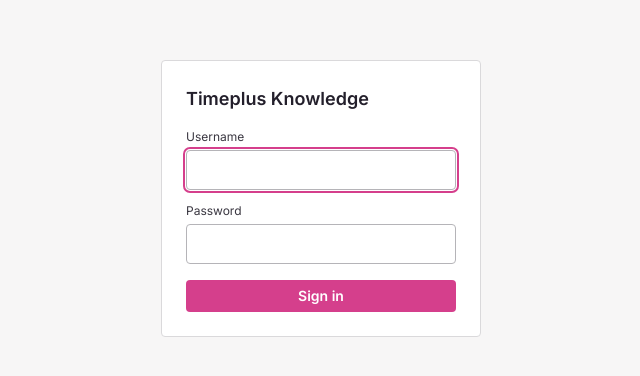
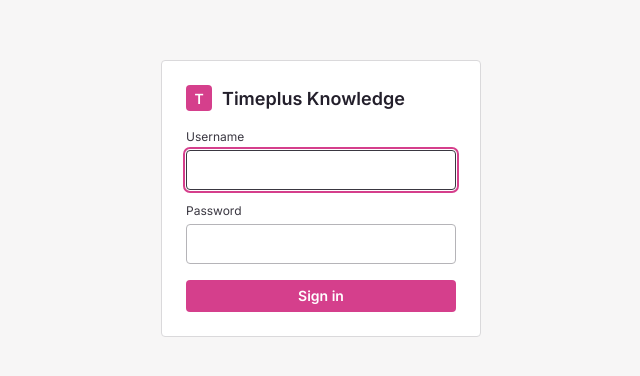
Before and after one commit to timeplus-io/timeplus-knowledge, a React (Vite) app in the folder web/: page / in a window 1280 px wide. Shown: the part 202-578 px from the top of the page, without its empty margins (319-959 px from the left). Built offline with nearby package versions, Linux system fonts and the light colour scheme.

Commit message:
feat: Login redesign + forced-change confirm-field validation

```diff
--- a/web/src/Login.tsx
+++ b/web/src/Login.tsx
@@ -37,6 +37,13 @@
   const [confirmPassword, setConfirmPassword] = useState("");
   const [error, setError] = useState("");
   const [busy, setBusy] = useState(false);
+
+  // Presentation-only: mirrors the changePassword handler's mismatch check
+  // so the Confirm field gets the mockup's red error state as soon as the
+  // user has typed a differing confirmation, without touching when/how the
+  // actual submit-time validation (and its error copy) runs.
+  const confirmMismatch =
+    confirmPassword.length > 0 && newPassword !== confirmPassword;
 
   async function login(e: React.FormEvent) {
     e.preventDefault();
@@ -99,43 +106,50 @@
 
   return (
     <div className="login-shell">
-      <div className="login-card">
-        <h1>Timeplus Knowledge</h1>
+      <div className="tk-card login-card">
+        <div className="login-header">
+          <div className="tk-logo-mark">T</div>
+          <div className="login-title">Timeplus Knowledge</div>
+        </div>
         {mode === "login" ? (
           <form className="login-form" onSubmit={login}>
-            <label>
-              Username
-              <input value={username} autoFocus required
+            <label className="login-field">
+              <span className="login-label">Username</span>
+              <input className="tk-input" value={username} autoFocus required
                      onChange={(e) => setUsername(e.target.value)} />
             </label>
-            <label>
-              Password
-              <input type="password" value={password} required
+            <label className="login-field">
+              <span className="login-label">Password</span>
+              <input className="tk-input" type="password" value={password} required
                      onChange={(e) => setPassword(e.target.value)} />
             </label>
             {error && <div className="error">{error}</div>}
-            <button type="submit" disabled={busy}>{busy ? "Signing in…" : "Sign in"}</button>
+            <button type="submit" className="tk-btn login-submit" disabled={busy}>
+              {busy ? "Signing in…" : "Sign in"}
+            </button>
           </form>
         ) : (
           <form className="login-form" onSubmit={changePassword}>
-            <p className="muted">You must change your password before continuing.</p>
-            <label>
-              Current password
-              <input type="password" value={oldPassword} required autoFocus
+            <p className="login-subtext">You must change your password before continuing.</p>
+            <label className="login-field">
+              <span className="login-label">Current password</span>
+              <input className="tk-input" type="password" value={oldPassword} required autoFocus
                      onChange={(e) => setOldPassword(e.target.value)} />
             </label>
-            <label>
-              New password
-              <input type="password" value={newPassword} required
+            <label className="login-field">
+              <span className="login-label">New password</span>
+              <input className="tk-input" type="password" value={newPassword} required
                      onChange={(e) => setNewPassword(e.target.value)} />
             </label>
-            <label>
-              Confirm new password
-              <input type="password" value={confirmPassword} required
+            <label className={`login-field${confirmMismatch ? " login-field-error" : ""}`}>
+              <span className="login-label">Confirm new password</span>
+              <input className="tk-input" type="password" value={confirmPassword} required
                      onChange={(e) => setConfirmPassword(e.target.value)} />
             </label>
             {error && <div className="error">{error}</div>}
-            <button type="submit" disabled={busy}>{busy ? "Saving…" : "Change password"}</button>
+            <button type="submit" className="tk-btn login-submit" disabled={busy}>
+              {busy ? "Saving…" : "Change password"}
+            </button>
           </form>
         )}
       </div>
--- a/web/src/app.css
+++ b/web/src/app.css
@@ -80,21 +80,21 @@
 .checkbox-field input { width: auto; height: auto; }
 .entry-keys { display: flex; flex-wrap: wrap; gap: 4px 14px; max-width: 320px; }
 
+/* Login (mockup 1g): sign-in card + forced password-change card. Reuses
+   .tk-card / .tk-btn / .tk-input / .tk-logo-mark; the classes below cover
+   only what those shared components don't already provide. */
 .login-shell { flex: 1; display: flex; align-items: center; justify-content: center; }
-.login-card {
-  width: 320px; background: var(--white); border: 1px solid var(--gray-700);
-  border-radius: var(--radius); padding: 24px;
-}
-.login-card h1 { font-size: 18px; font-weight: 600; color: var(--gray-200); margin-bottom: 16px; }
+.login-card { width: 320px; display: flex; flex-direction: column; gap: 16px; }
+.login-header { display: flex; align-items: center; gap: 10px; }
+.login-title { font-size: 18px; font-weight: 600; color: var(--gray-200); }
+.login-subtext { font-size: 12px; color: var(--gray-500); }
 .login-form { display: flex; flex-direction: column; gap: 12px; }
-.login-form label { display: flex; flex-direction: column; gap: 4px; font-size: 12px; color: var(--gray-300); }
-.login-form input {
-  height: 40px; background: var(--white); color: var(--gray-100);
-  border: 1px solid var(--gray-600); border-radius: var(--radius);
-  padding: 0 12px; font: 400 14px/1.4 Inter, sans-serif;
-}
-.login-form input:focus { outline: 2px solid var(--pink-500); outline-offset: 1px; }
-.login-form button { margin-top: 4px; }
+.login-field { display: flex; flex-direction: column; gap: 4px; }
+.login-label { font-size: 12px; color: var(--gray-300); }
+.login-field-error .login-label { color: var(--red-500); }
+.login-field-error .tk-input { border-color: var(--red-500); }
+.login-field-error .tk-input:focus { outline-color: var(--red-500); }
+.login-submit { width: 100%; margin-top: 4px; }
 
 /* ---------------------------------------------------------------------
    Sidebar app shell (Timeplus Console) — see docs/design/timeplus-
```
